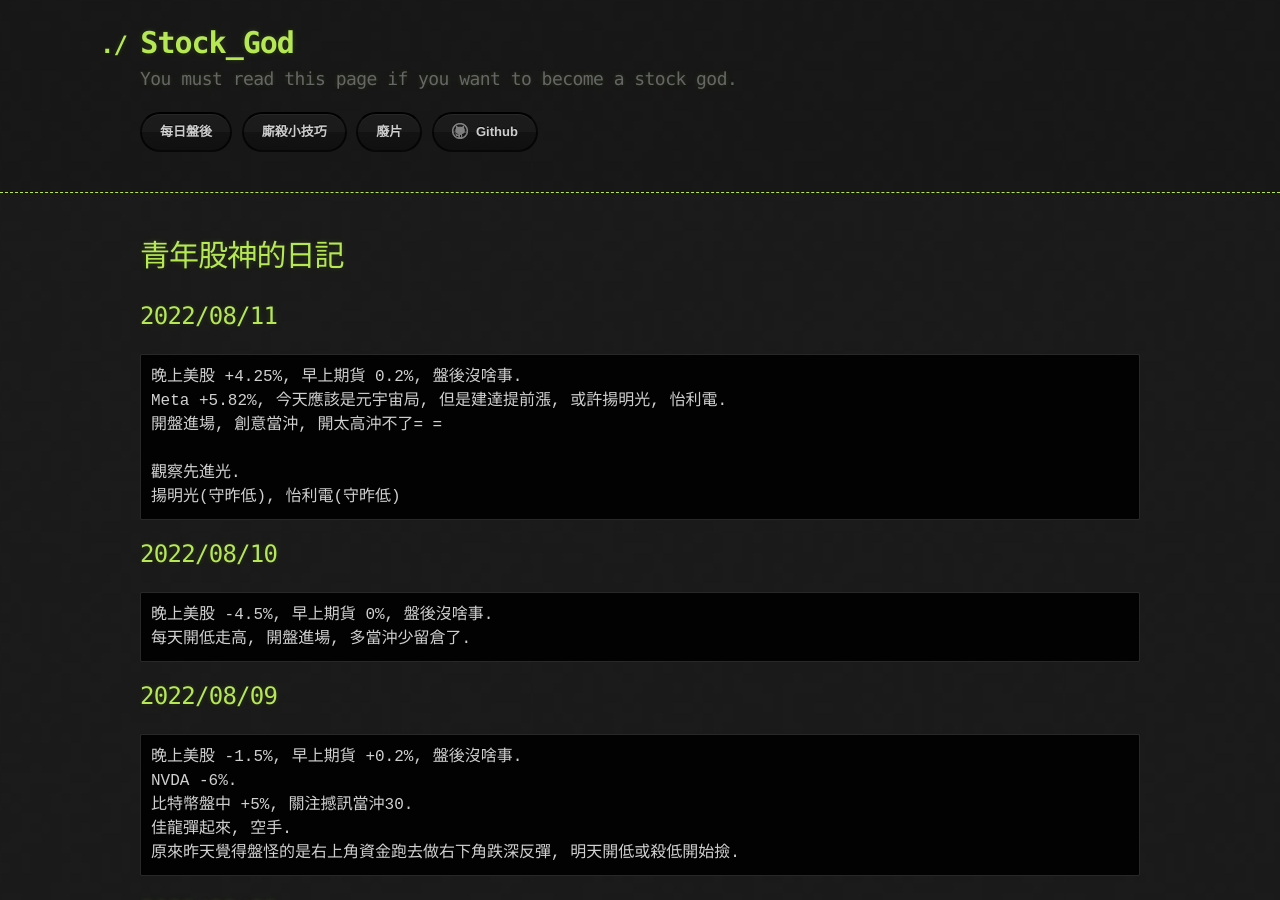
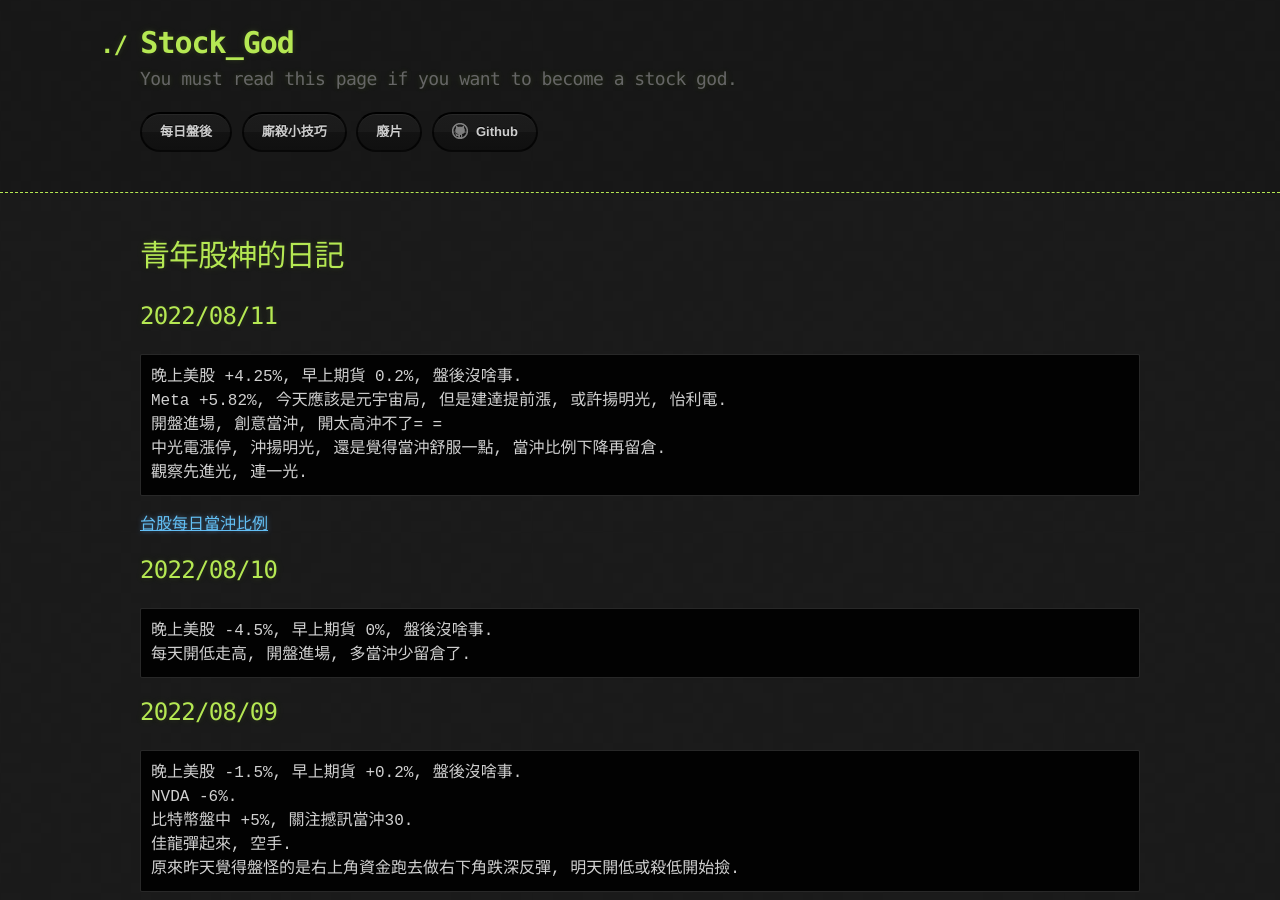
Before and after one commit to lepg5487/Stock_God, a Jekyll site: the page built from index.md, in a window 1280 px wide and 900 px high. Built offline with Jekyll 4.4.1, drawn with Linux system fonts in a browser that asks for light colours; our own code applies the rules of GitHub Pages for plain Markdown files.

Commit message:
Update index.md

````diff
--- a/index.md
+++ b/index.md
@@ -9,10 +9,11 @@
 晚上美股 +4.25%, 早上期貨 0.2%, 盤後沒啥事.
 Meta +5.82%, 今天應該是元宇宙局, 但是建達提前漲, 或許揚明光, 怡利電.
 開盤進場, 創意當沖, 開太高沖不了= =
-
-觀察先進光.
-揚明光(守昨低), 怡利電(守昨低)
-```
+中光電漲停, 沖揚明光, 還是覺得當沖舒服一點, 當沖比例下降再留倉.
+觀察先進光, 連一光.
+```
+[台股每日當沖比例](https://www.twse.com.tw/zh/page/trading/exchange/TWTB4U2.html)
+
 
 ## 2022/08/10
 ```
````
